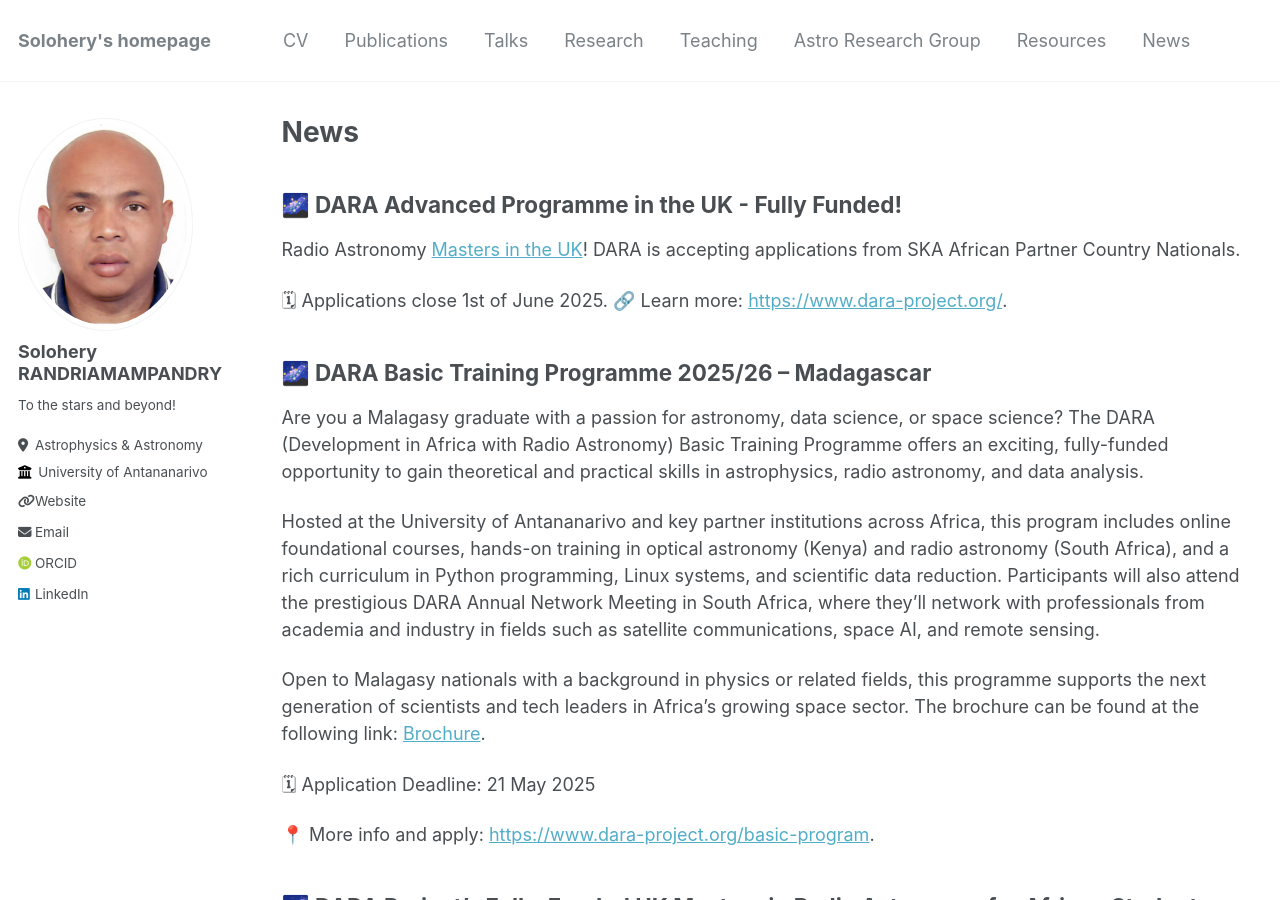
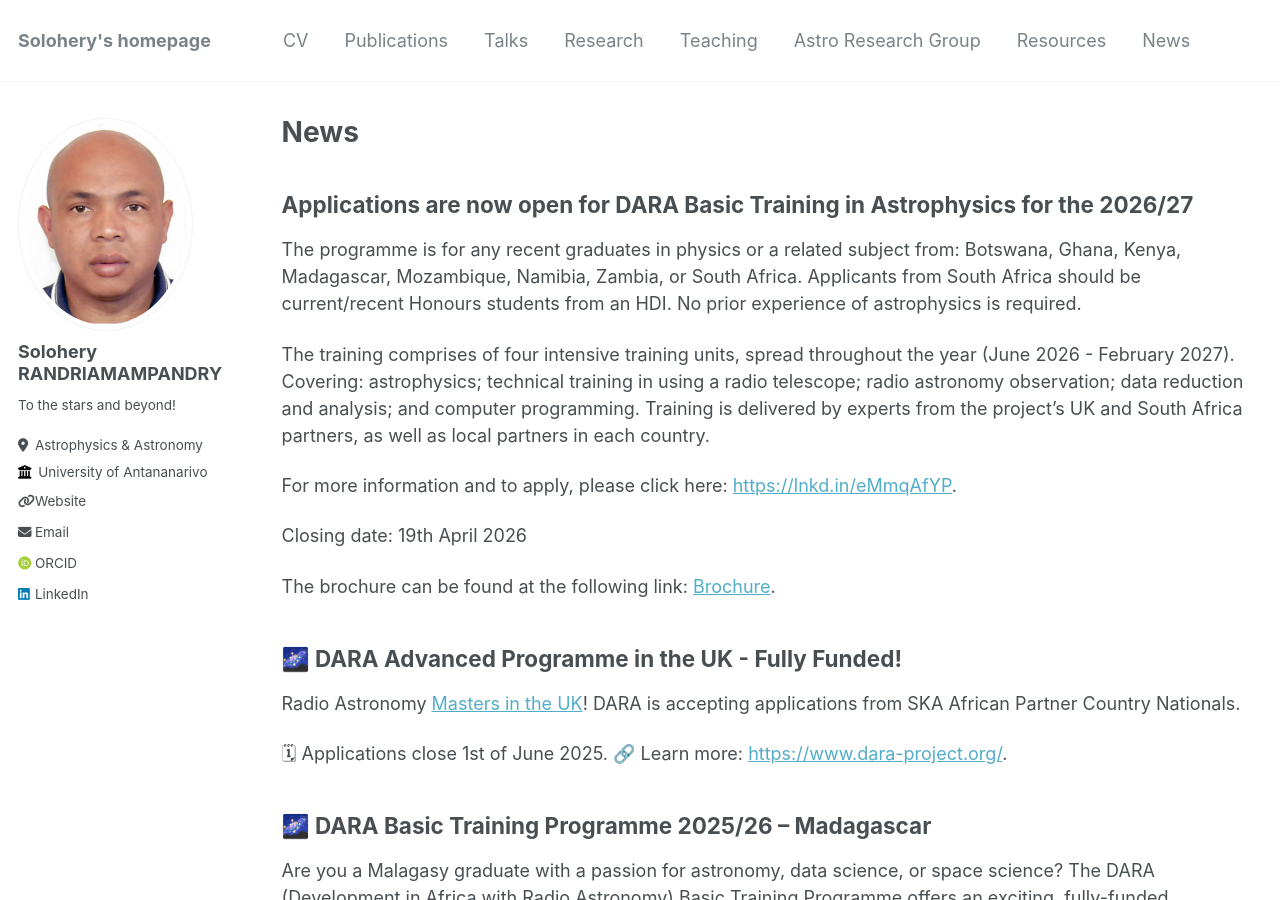
Before and after one commit to solohery-astro/solohery-astro.github.io, a Jekyll site: the page built from _pages/news.md, in a window 1280 px wide and 900 px high. Built offline with Jekyll 4.4.1, drawn with Linux system fonts in a browser that asks for light colours; some web fonts are replaced.

Commit message:
Update news.md

```diff
--- a/_pages/news.md
+++ b/_pages/news.md
@@ -4,6 +4,18 @@ title: "News"
 permalink: /news/
 author_profile: true
 ---
+
+## Applications are now open for DARA Basic Training in Astrophysics for the 2026/27
+
+The programme is for any recent graduates in physics or a related subject from: Botswana, Ghana, Kenya, Madagascar, Mozambique, Namibia, Zambia, or South Africa. Applicants from South Africa should be current/recent Honours students from an HDI. No prior experience of astrophysics is required.
+
+The training comprises of four intensive training units, spread throughout the year (June 2026 - February 2027). Covering: astrophysics; technical training in using a radio telescope; radio astronomy observation; data reduction and analysis; and computer programming. Training is delivered by experts from the project’s UK and South Africa partners, as well as local partners in each country.
+
+For more information and to apply, please click here: [https://lnkd.in/eMmqAfYP](https://lnkd.in/eMmqAfYP){:target="_blank" rel="noopener noreferrer"}.
+
+Closing date: 19th April 2026
+
+The brochure can be found at the following link: [Brochure](https://drive.google.com/file/d/1zDIKHIq8tOmZXiuFspoUpLIAGJSyKosE/view?usp=sharing){:target="_blank" rel="noopener noreferrer"}.
 
 ## 🌌 DARA Advanced Programme in the UK - Fully Funded!
 Radio Astronomy [Masters in the UK](https://drive.google.com/file/d/1pUTC3gyN60xVdc0UBoHXmhnM6TzPuqRb/view?usp=sharing){:target="_blank" rel="noopener noreferrer"}! DARA is accepting applications from SKA African Partner Country Nationals.
```
